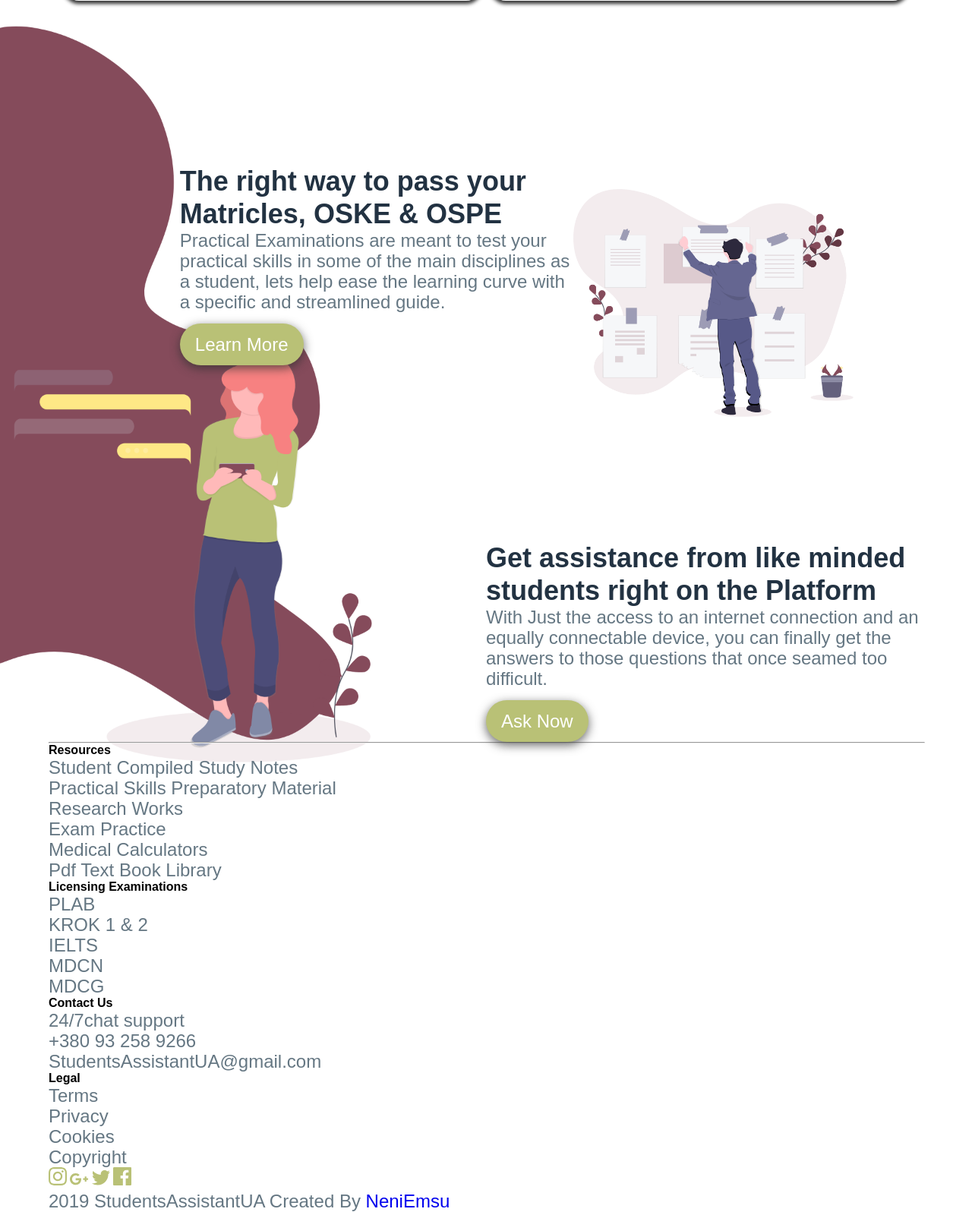
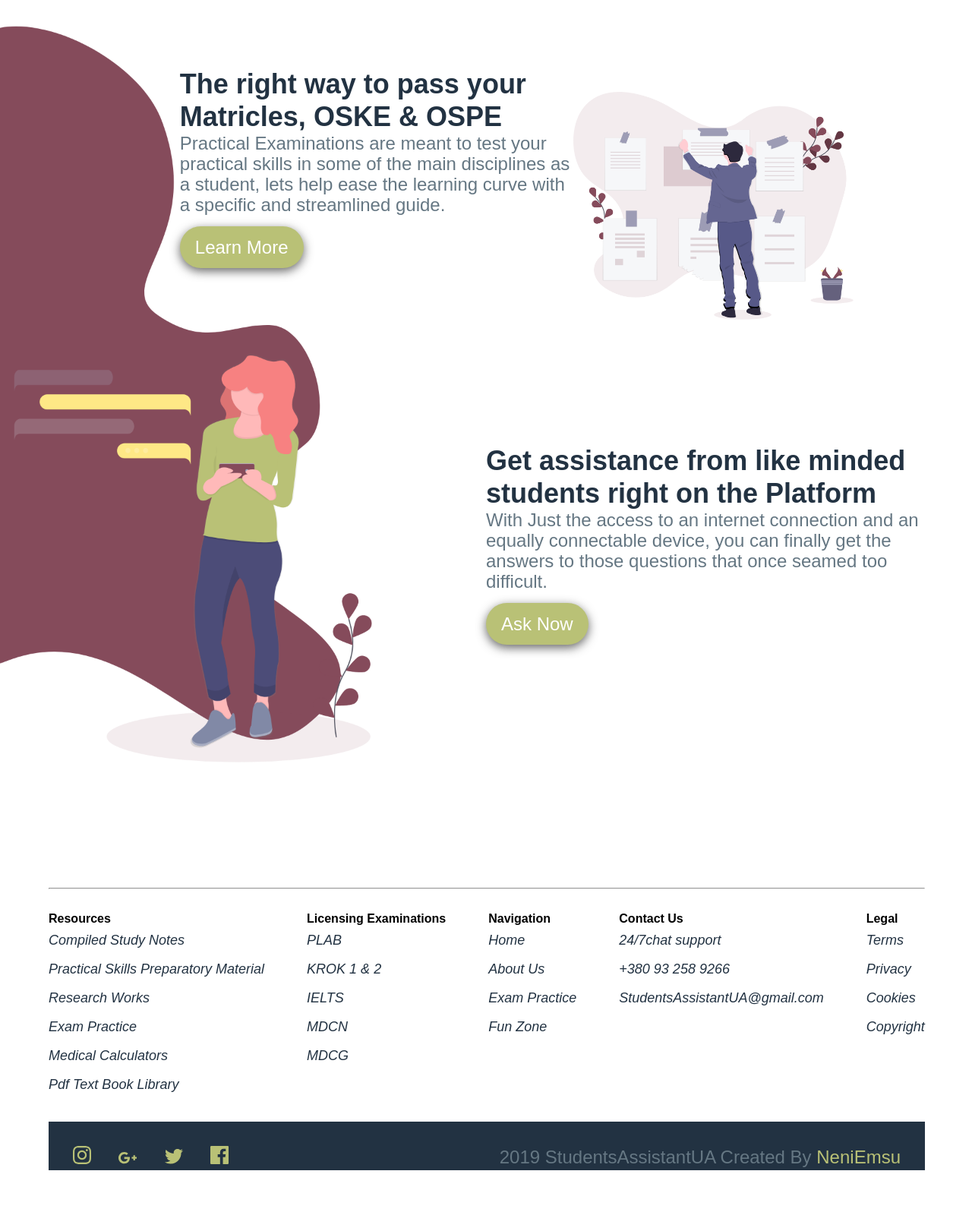
Before and after one commit to NeniEmSu/StudentsAssistantUa-2.0, a PHP site: page / in a window 1280 px wide. Shown: the part 1516-3112 px from the top of the page at 76% size. After the commit the page ends 3057 px from the top, so only its background shows below. Run offline with PHP 8.4, Linux system fonts and the light colour scheme.

Commit message:
Completed footer Section of page

```diff
--- a/css/main.css
+++ b/css/main.css
@@ -1,4 +1,4 @@
-/* Variaables */
+/* Variables */
 :root {
     --main-marron-color: #854b5b;
     --main-sage-color: #918f79;
@@ -158,11 +158,9 @@ li:last-child {
     margin-right: 20px;
 }
 
-.signin {
+.sign-in {
     margin-right: 40px;
 }
-
-.signup {}
 
 .btn {
     background-color: #b9c176;
@@ -212,7 +210,7 @@ li:last-child {
 .landing {
     text-align: left;
     display: inline-block;
-    margin-top: 5rem;
+    margin-top: 5em;
 }
 
 .landing-text {
@@ -250,7 +248,7 @@ li:last-child {
 }
 
 .card {
-    margin-top: 10rem;
+    margin-top: 4em;
     text-align: center;
     padding: 25px;
     width: 45%;
@@ -291,7 +289,7 @@ li:last-child {
 }
 
 .ending {
-    margin-top: 12rem;
+    margin-top: 10em;
 }
 
 .ending-text:first-child {
@@ -329,3 +327,84 @@ li:last-child {
 hr {
     width: 90vw;
 }
+
+footer {
+    display: inline-block;
+    margin-top: 20rem;
+}
+
+footer a img {
+    -webkit-transition: translate(-50%, -50%);
+    transition: all ease 500ms;
+}
+
+footer a img:hover {
+    transform: scale(1.5);
+}
+
+.footer-nav {
+    display: inline-flex;
+    margin-top: 30px;
+    width: 100%;
+}
+
+
+.footer-nav .resources,
+.footer-nav .license,
+.footer-nav .navigation,
+.footer-nav .contact {
+    padding-inline-end: 3.5rem;
+}
+
+.footer-nav a {
+    color: #223242;
+    font-size: 18px;
+    font-style: italic;
+    line-height: 22px;
+    display: block;
+    padding: 0.5rem 0;
+    -webkit-transition: translate(-50%, -50%);
+    transition: all ease 500ms;
+}
+
+.footer-nav a:hover {
+    transform: scale(1.2);
+}
+
+div .Copyright {
+    height: auto;
+    background: #223242;
+    text-align: right;
+    padding: 2rem;
+    margin: 30px 0 5px 0;
+}
+
+.social-icons a {
+    padding-right: 2rem;
+}
+
+
+.social-icons {
+    float: left;
+}
+
+
+.copyright-text {
+    float: right;
+}
+
+.copyright-text p a {
+    color: var(--main-Chartreuse-color);
+}
+
+/* Extra large Screen */
+@media screen and (min-width: 1171px) {}
+
+/* Large Screens */
+@media screen and (min-width: 769px) and (max-width: 1170px) {}
+
+/* Medium Screen  */
+@media screen and (max-width: 768px) {}
+
+/* Small Screen */
+@media screen and (max-width: 500px) {}
--- a/index.html
+++ b/index.html
@@ -99,8 +99,8 @@
                             <a class="nav-link" href="exampractice.html">Exam practice</a>
                         </li>
                     </ul>
-                    <button class="btn clear-btn signin">Sign in</button>
-                    <button class="btn small-btn signup">Sign up</button>
+                    <button class="btn clear-btn sign-in">Sign in</button>
+                    <button class="btn small-btn sign-up">Sign up</button>
                 </nav>
 
             </div>
@@ -171,38 +171,46 @@
         <footer id="main-footer">
             <hr>
             <div class="footer-nav">
-                <div>
+                <div class="resources">
                     <h6>Resources</h6>
-                    <p>Student Compiled Study Notes</p>
-                    <p>Practical Skills Preparatory Material</p>
-                    <p>Research Works</p>
-                    <p>Exam Practice</p>
-                    <p>Medical Calculators</p>
-                    <p>Pdf Text Book Library</p>
+                    <a href="#">Compiled Study Notes</a>
+                    <a href="#">Practical Skills Preparatory Material</a>
+                    <a href="#">Research Works</a>
+                    <a href="#">Exam Practice</a>
+                    <a href="#">Medical Calculators</a>
+                    <a href="#">Pdf Text Book Library</a>
                 </div>
 
-                <div>
+                <div class="license">
                     <h6>Licensing Examinations </h6>
-                    <p>PLAB</p>
-                    <p>KROK 1 & 2</p>
-                    <p>IELTS</p>
-                    <p>MDCN</p>
-                    <p>MDCG</p>
+                    <a href="#">PLAB</a>
+                    <a href="#">KROK 1 & 2</a>
+                    <a href="#">IELTS</a>
+                    <a href="#">MDCN</a>
+                    <a href="#">MDCG</a>
                 </div>
 
-                <div>
-                    <h6>Contact Us </h6>
-                    <p>24/7chat support</p>
-                    <p>+380 93 258 9266</p>
-                    <p>StudentsAssistantUA@gmail.com</p>
+                <div class="navigation">
+                    <h6>Navigation </h6>
+                    <a href="index.html">Home</a>
+                    <a href="about.html">About Us</a>
+                    <a href="exampractic.html">Exam Practice</a>
+                    <a href="#">Fun Zone</a>
                 </div>
 
-                <div>
+                <div class="contact">
+                    <h6>Contact Us </h6>
+                    <a href="#">24/7chat support</a>
+                    <a href="#">+380 93 258 9266</a>
+                    <a href="#">StudentsAssistantUA@gmail.com</a>
+                </div>
+
+                <div class="legal">
                     <h6>Legal </h6>
-                    <p>Terms</p>
-                    <p>Privacy</p>
-                    <p>Cookies</p>
-                    <p>Copyright</p>
+                    <a href="#">Terms</a>
+                    <a href="#">Privacy</a>
+                    <a href="#">Cookies</a>
+                    <a href="#">Copyright</a>
                 </div>
 
             </div>
@@ -214,7 +222,7 @@
                     <a href=""><img src="img/twitter.png" alt="twitter.png icon"></a>
                     <a href=""><img src="img/facebook.png" alt="facebook.png icon"></a>
                 </div>
-                <div>
+                <div class="copyright-text">
                     <p>2019 StudentsAssistantUA Created By <a href="http://www.neniemsu.com">NeniEmsu</a></p>
                 </div>
             </div>
```
